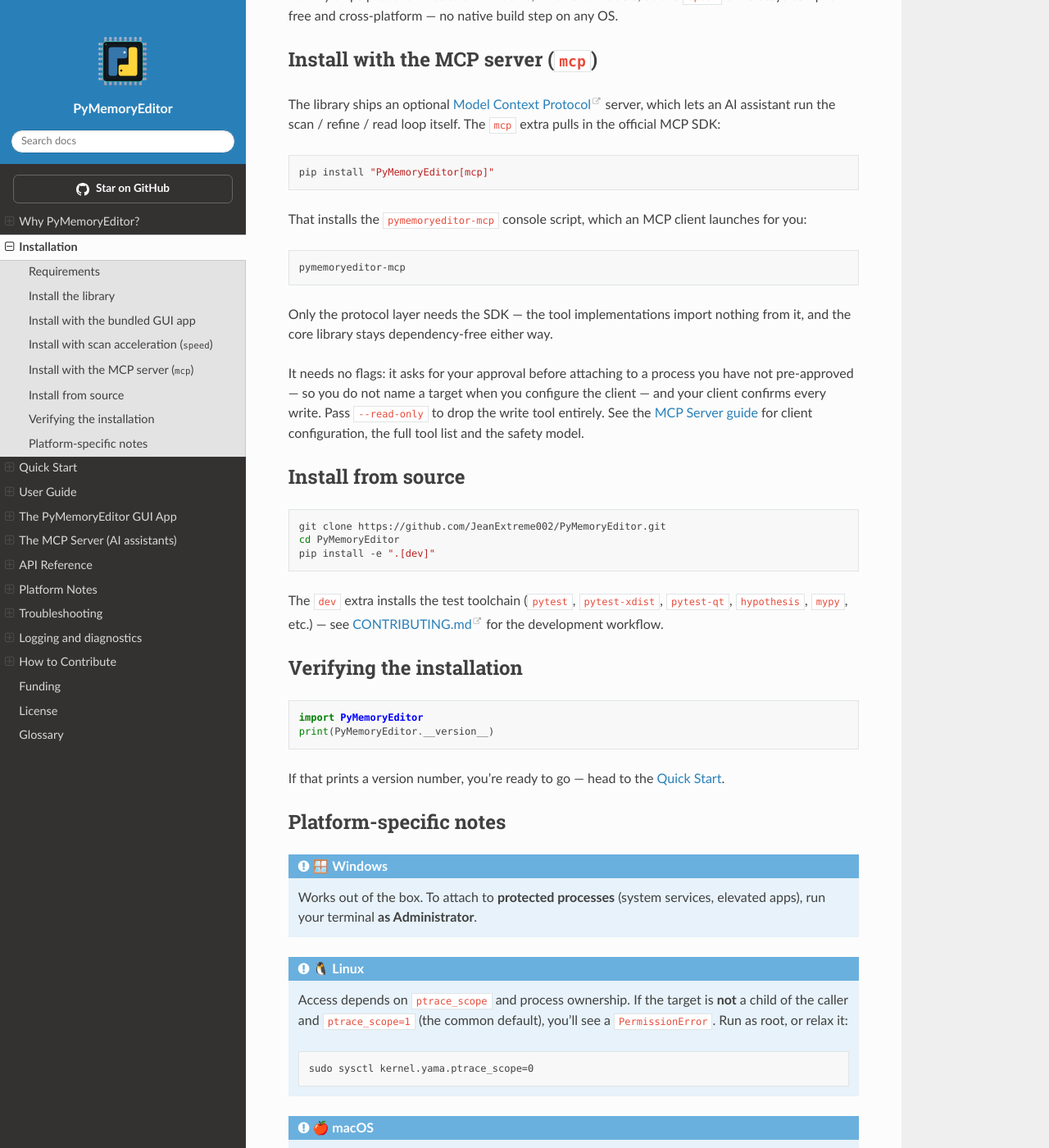
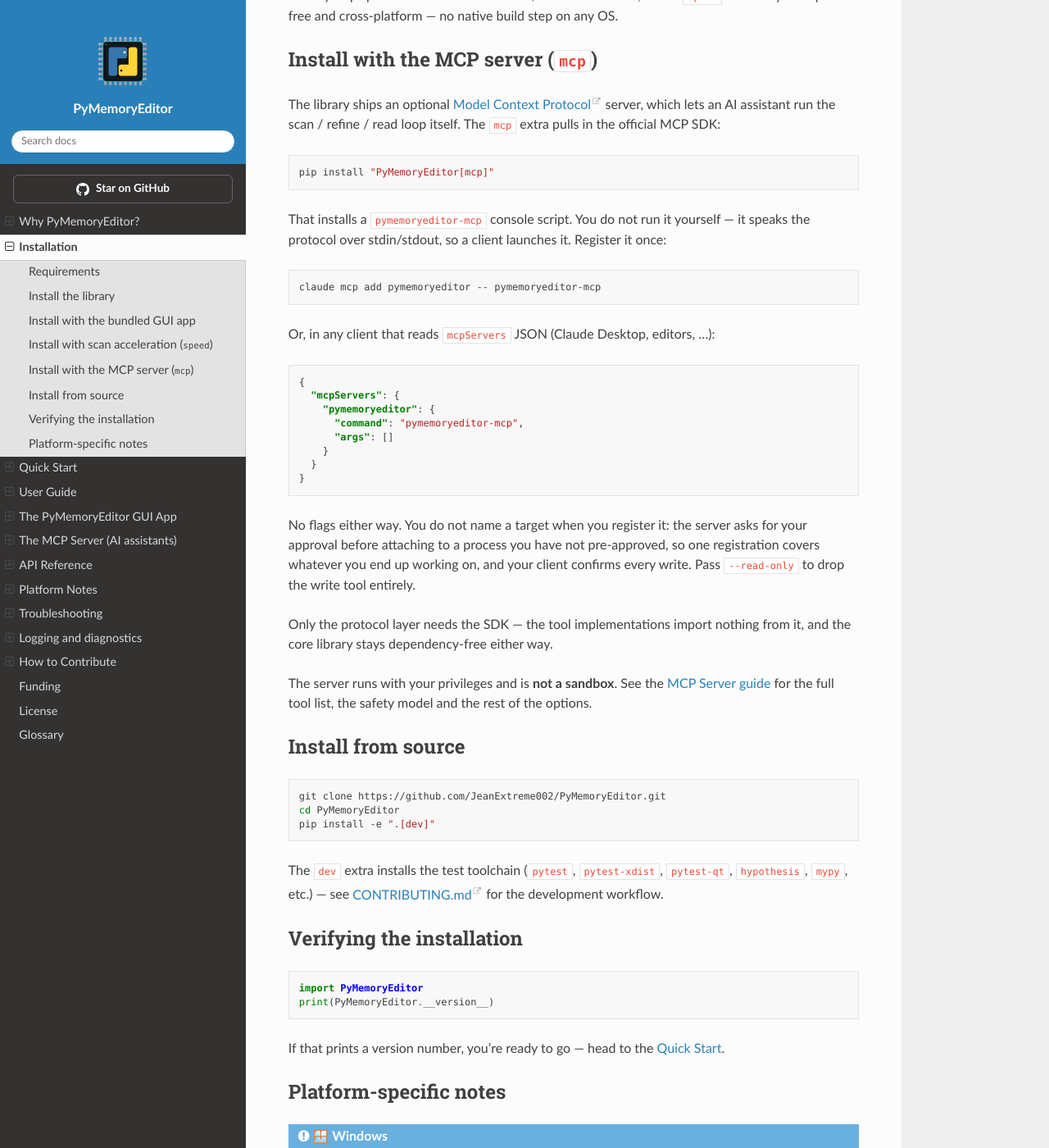
Before and after one commit to JeanExtreme002/PyMemoryEditor, a Sphinx documentation site: the page built from docs/installation.md, in a window 1280 px wide and 1400 px high, scrolled down 1335 px. Shown: the whole window at 82% size. Built offline with Sphinx 7.4.7 and the Read the Docs theme 3.1.0, drawn with Linux system fonts in a browser that asks for light colours.

Commit message:
docs: give installation.md the registration command, not a bare invocation
The MCP section ended by showing `pymemoryeditor-mcp` as a command to run.
Following that literally accomplishes nothing: it is a stdio server, so it
prints one line to stderr and then sits waiting for JSON-RPC on stdin. A
reader who got that far had installed the extra and still had no way in.

Replaced with what actually registers it — `claude mcp add pymemoryeditor --
pymemoryeditor-mcp`, plus the `mcpServers` JSON for other clients, matching
the README and mcp.md, which both already had it. installation.md was the
only page missing it.

Also folds in the one-line "not a sandbox" warning, so the page that tells
you how to turn it on is not the one page that omits what it can do.

````diff
--- a/docs/installation.md
+++ b/docs/installation.md
@@ -71,21 +71,39 @@
 pip install "PyMemoryEditor[mcp]"
 ```
 
-That installs the `pymemoryeditor-mcp` console script, which an MCP client
-launches for you:
+That installs a `pymemoryeditor-mcp` console script. You do not run it
+yourself — it speaks the protocol over stdin/stdout, so a client launches it.
+Register it once:
 
 ```bash
-pymemoryeditor-mcp
+claude mcp add pymemoryeditor -- pymemoryeditor-mcp
 ```
+
+Or, in any client that reads `mcpServers` JSON (Claude Desktop, editors, …):
+
+```json
+{
+  "mcpServers": {
+    "pymemoryeditor": {
+      "command": "pymemoryeditor-mcp",
+      "args": []
+    }
+  }
+}
+```
+
+No flags either way. You do not name a target when you register it: the server
+asks for your approval before attaching to a process you have not
+pre-approved, so one registration covers whatever you end up working on, and
+your client confirms every write. Pass `--read-only` to drop the write tool
+entirely.
 
 Only the protocol layer needs the SDK — the tool implementations import
 nothing from it, and the core library stays dependency-free either way.
 
-It needs no flags: it asks for your approval before attaching to a process you
-have not pre-approved — so you do not name a target when you configure the
-client — and your client confirms every write. Pass `--read-only` to drop the
-write tool entirely. See the [MCP Server guide](mcp.md) for client
-configuration, the full tool list and the safety model.
+The server runs with your privileges and is **not a sandbox**. See the
+[MCP Server guide](mcp.md) for the full tool list, the safety model and the
+rest of the options.
 
 ## Install from source
 
````
